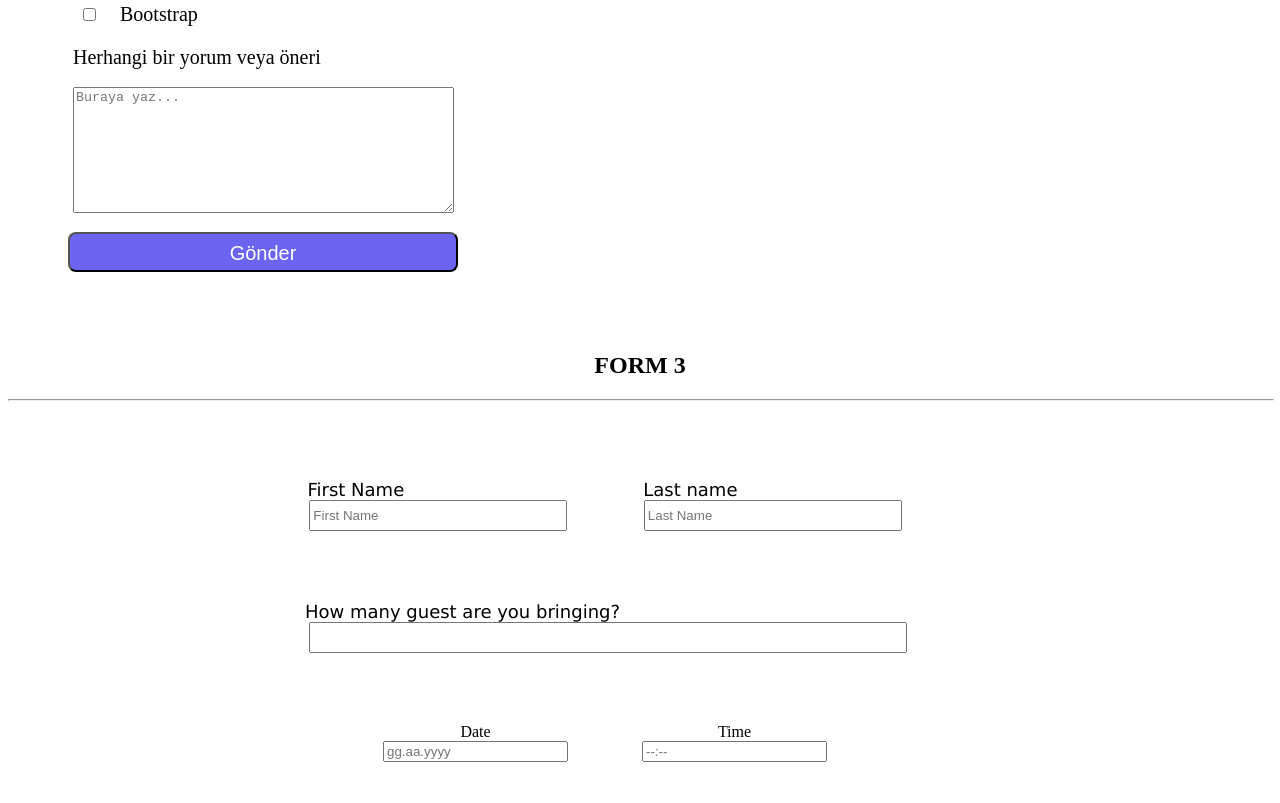
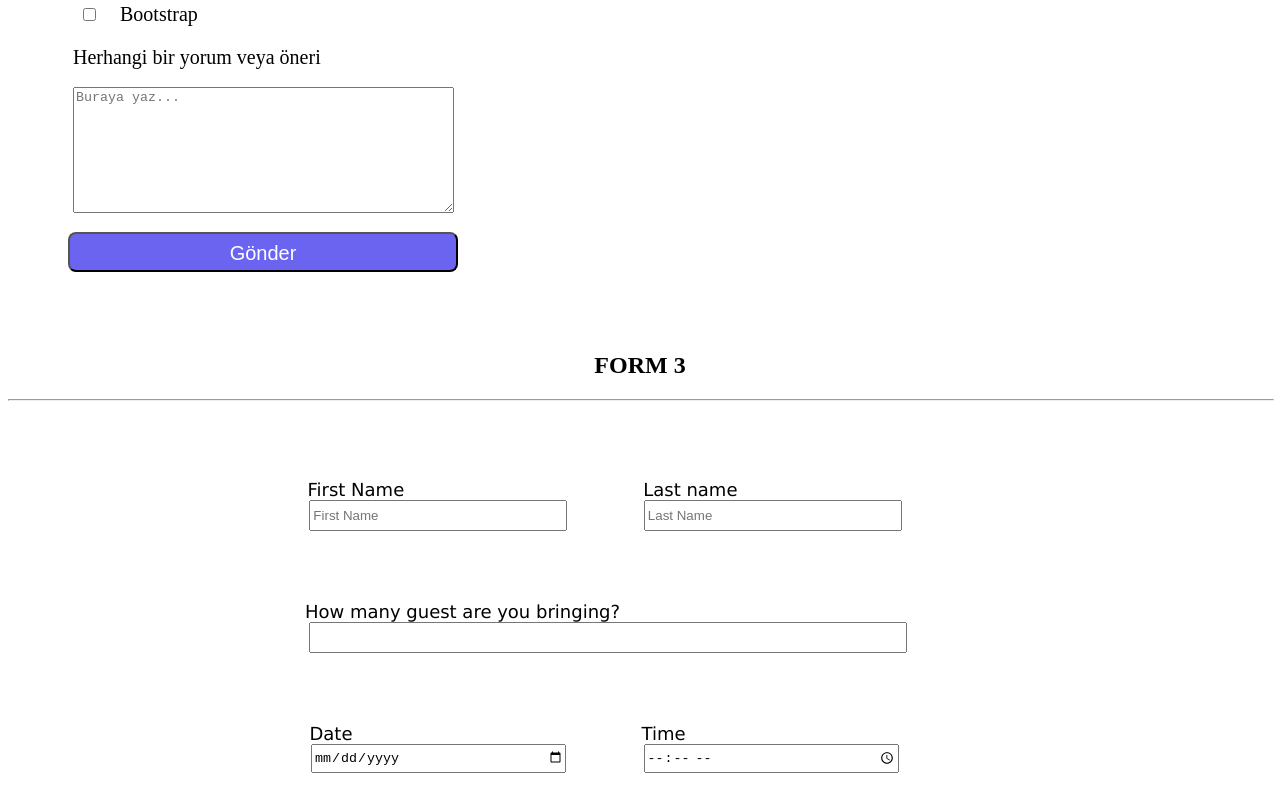
Before and after one commit to canndd/Sample-form-templates, a plain HTML site: page index.html in a window 1280 px wide. Shown: the part 1366-2169 px from the top of the page. Drawn offline with Linux system fonts and the light colour scheme.

Commit message:
date and time oluşturuldu

```diff
--- a/css/style.css
+++ b/css/style.css
@@ -100,3 +100,10 @@
     height: 25px;
     margin-right: 65px;
  }
+
+ .labelform3datenandtime{
+  font-size: 18px;
+  font-family: 'Lucida Sans', 'Lucida Sans Regular', 'Lucida Grande', 'Lucida Sans Unicode', Geneva, Verdana, sans-serif;
+  margin-right: 215px;
+
+ }
--- a/index.html
+++ b/index.html
@@ -195,12 +195,12 @@
                 <input class="form3input1" type="text">
             </article>
             <article style="display: inline-block;">
-                <label  for="">Date</label><br>
-                <input   type="text" placeholder="gg.aa.yyyy">
+                <label class="labelform3datenandtime "  for="">Date</label><br>
+                <input class="form3input"   type="date" >
              </article>
              <article style="display: inline-block; margin: 70px;">
-                <label  for="">Time</label><br>
-                <input   type="text" placeholder="--:--">
+                <label class="labelform3datenandtime "  for="">Time</label><br>
+                <input class="form3input"  type="time" >
              </article>
         </div>
 
```
